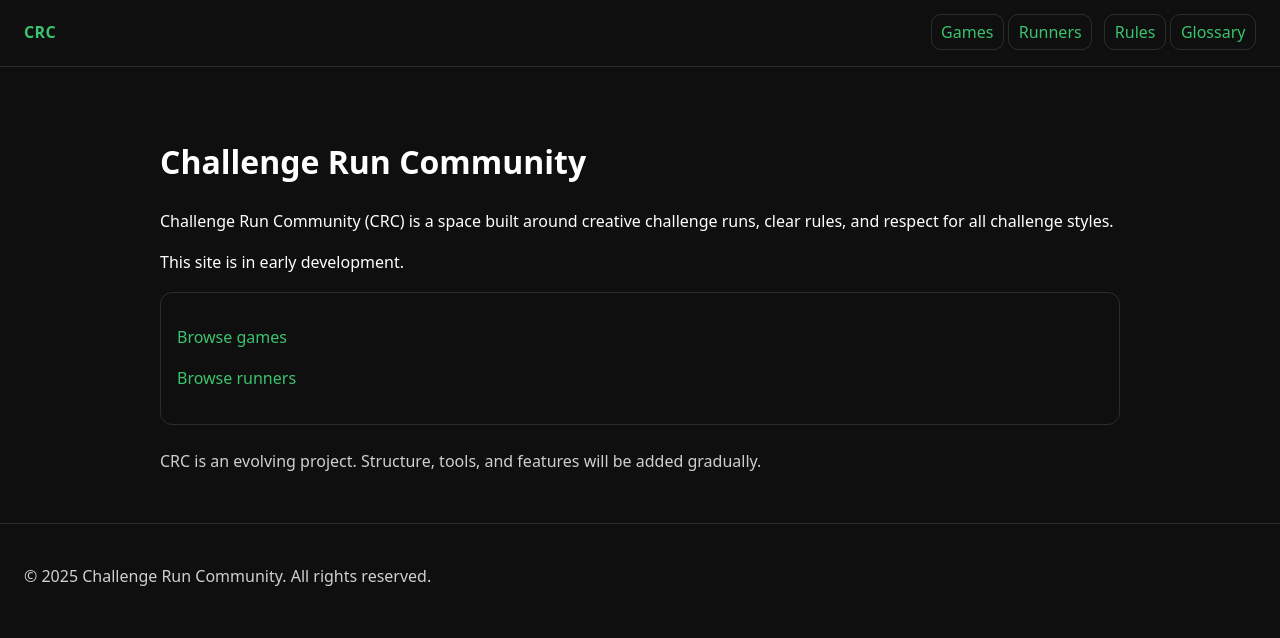
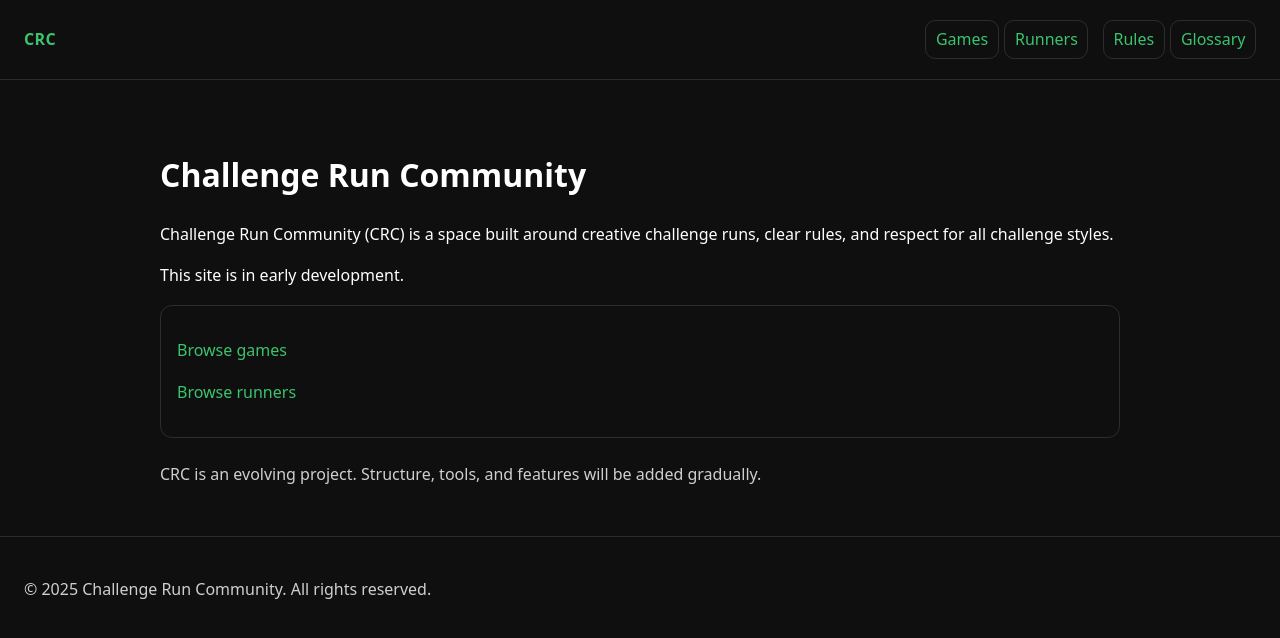
Before and after one commit to GaryAsher/challenge-run-site, a Jekyll site: the page built from index.html, in a window 1280 px wide. Shown: the top 638 px of the page. Built offline with Jekyll 4.4.1, drawn with Linux system fonts in a browser that asks for light colours.

Commit message:
Update style.css

```diff
--- a/assets/style.css
+++ b/assets/style.css
@@ -52,8 +52,12 @@
 
 .nav {
   display: flex;
-  gap: 0.75rem;
-  flex-wrap: wrap;
+  gap: 0.9rem; /* space BETWEEN groups */
+}
+
+.nav-group {
+  display: flex;
+  gap: 0.35rem; /* space INSIDE each group */
 }
 
 .nav a {
```
